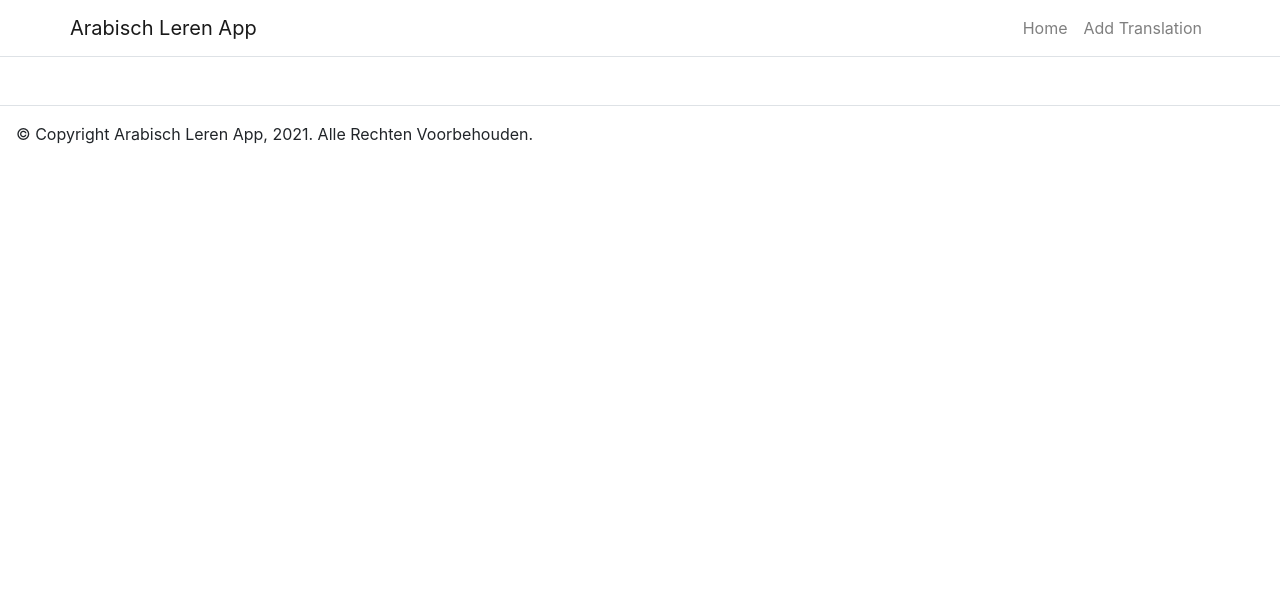
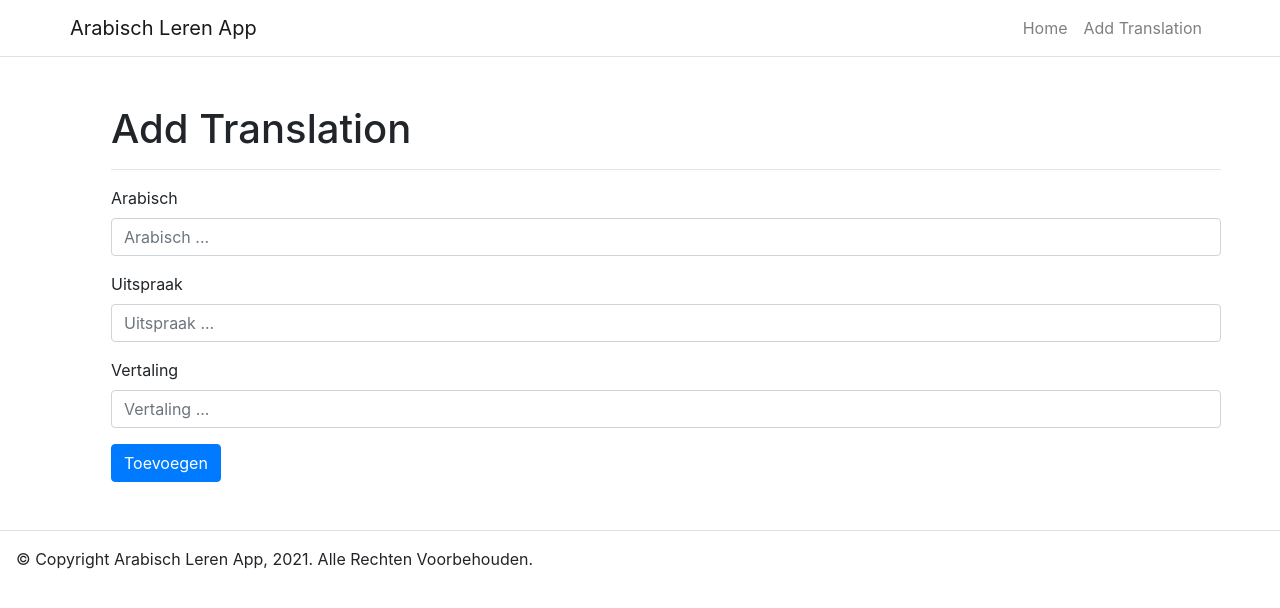
Before and after one commit to RedouanBou/arabisch-leren-app, a React (Create React App) app: page /arabisch-leren-app/add-translation in a window 1280 px wide. Shown: the top 608 px of the page. Built offline with nearby package versions, Linux system fonts and the light colour scheme.

Commit message:
Made a change

```diff
--- a/src/Components/Header.js
+++ b/src/Components/Header.js
@@ -24,10 +24,10 @@ function Header() {
         </Navbar>
 
         <Switch>
-          <Route path="/" exact>
+          <Route path="/arabisch-leren-app/" exact>
             <Translations />
           </Route>
-          <Route path="/add-translation">
+          <Route path="/arabisch-leren-app/add-translation">
             <AddTranslation />
           </Route>
         </Switch>
```
